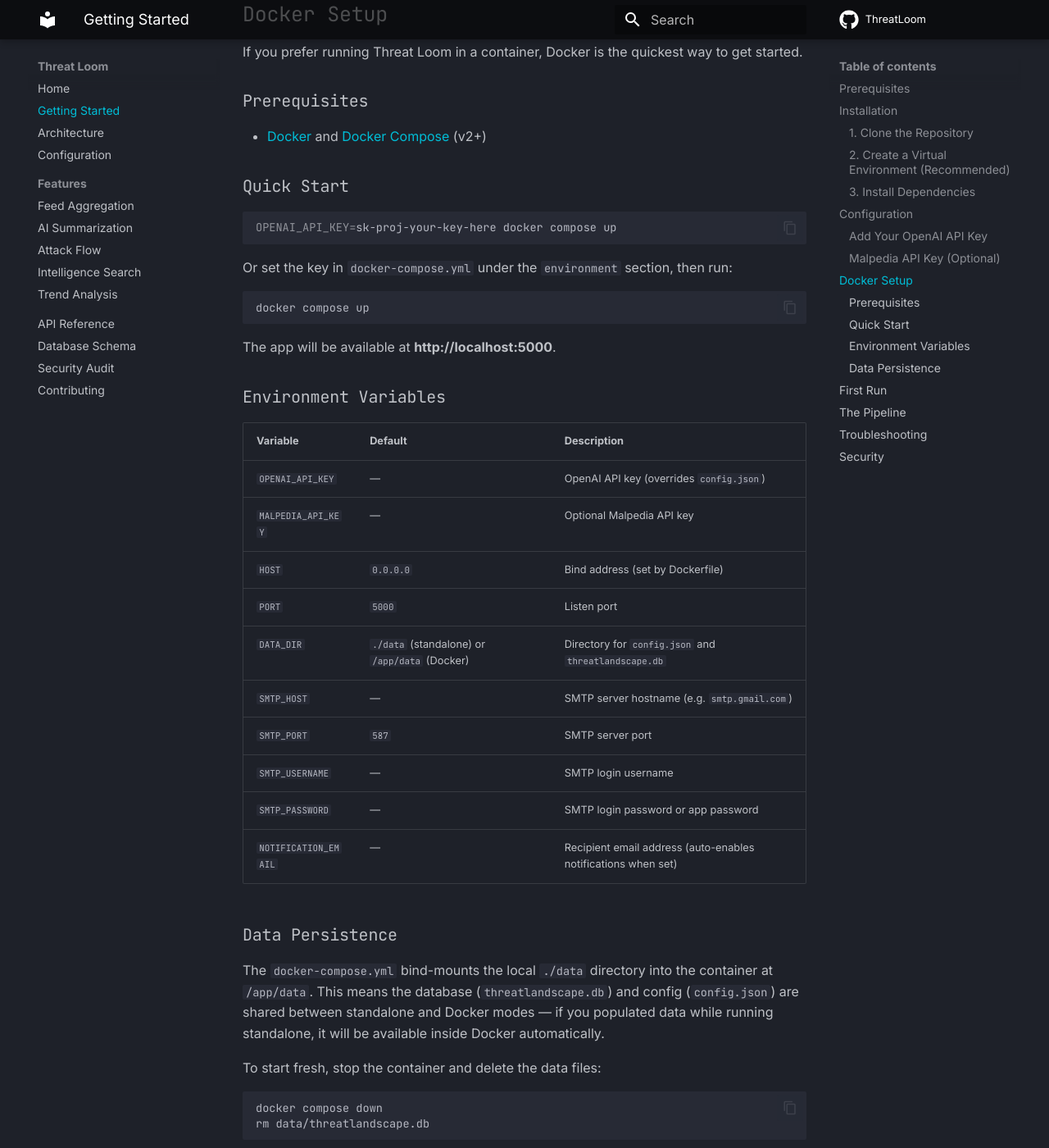
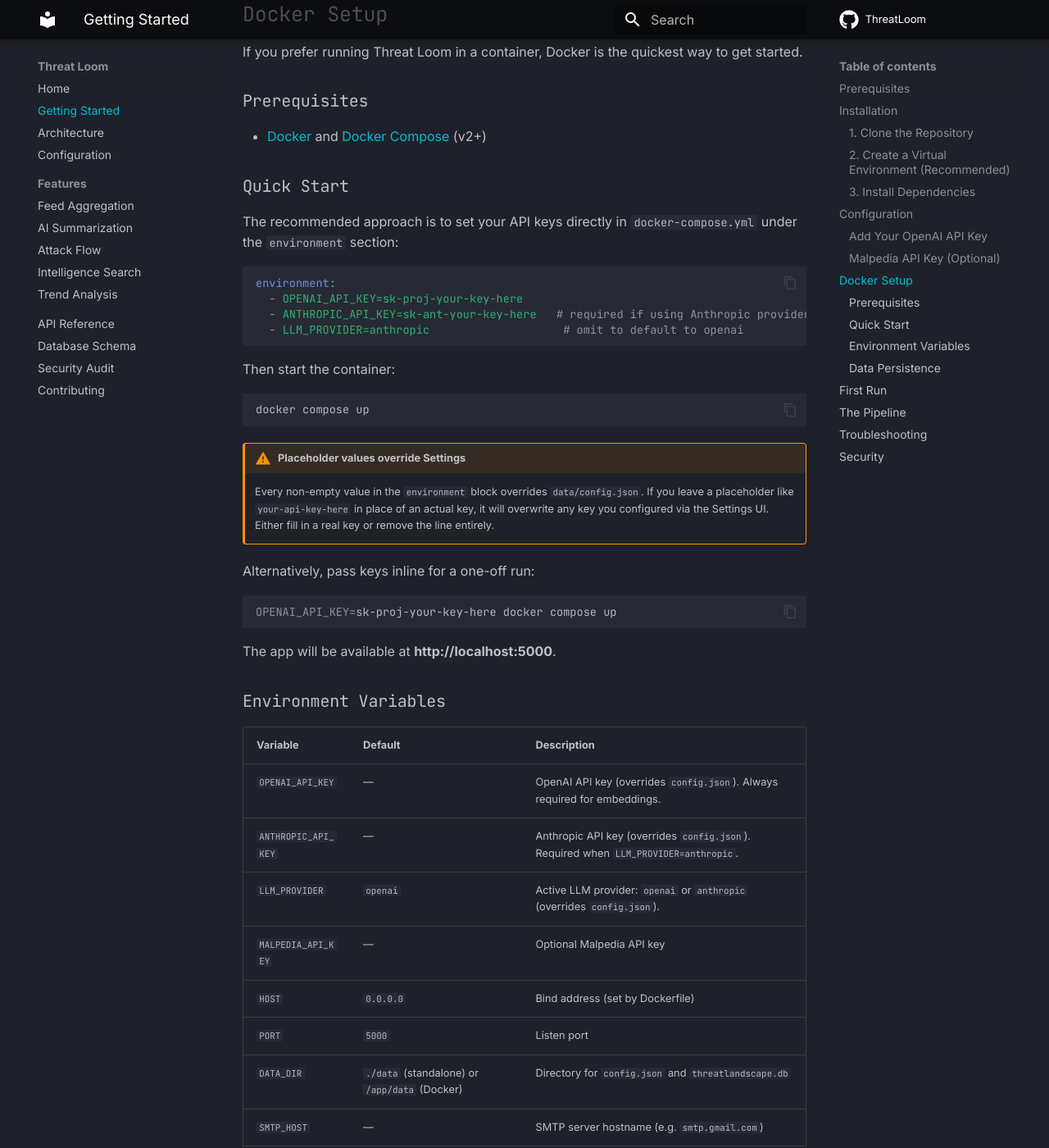
Before and after one commit to nikhilh-20/ThreatLoom, an MkDocs documentation site: the page built from docs/getting-started.md, in a window 1280 px wide and 1400 px high, scrolled down 2438 px. Shown: the whole window at 82% size. Built offline with MkDocs 1.6.1 and Material for MkDocs 9.7.7, drawn with Linux system fonts in a browser that asks for light colours; comment, search, counter and statistics services are not loaded.

````diff
--- a/app.py
+++ b/app.py
@@ -355,7 +355,7 @@ def api_test_anthropic_key():
 
         client = anthropic.Anthropic(api_key=api_key)
         client.messages.create(
-            model="claude-3-5-haiku-20241022",
+            model="claude-haiku-4-5-20251001",
             max_tokens=10,
             messages=[{"role": "user", "content": "Hi"}],
         )
--- a/config.py
+++ b/config.py
@@ -31,7 +31,7 @@ def get_default_config():
         "openai_api_key": "",
         "openai_model": "gpt-4o-mini",
         "anthropic_api_key": "",
-        "anthropic_model": "claude-3-5-haiku-20241022",
+        "anthropic_model": "claude-haiku-4-5-20251001",
         "malpedia_api_key": "",
         "fetch_interval_minutes": 30,
         "feeds": [
--- a/cost_tracker.py
+++ b/cost_tracker.py
@@ -8,7 +8,7 @@ _PRICING = {
     "gpt-4o": (2.50, 10.00),
     "gpt-4-turbo": (10.00, 30.00),
     "gpt-3.5-turbo": (0.50, 1.50),
-    "claude-3-5-haiku": (0.80, 4.00),
+    "claude-haiku": (0.80, 4.00),
     "claude-sonnet": (3.00, 15.00),
     "claude-opus": (15.00, 75.00),
 }
--- a/docker-compose.yml
+++ b/docker-compose.yml
@@ -9,8 +9,9 @@ services:
       - HOST=0.0.0.0
       - PORT=5000
       - DATA_DIR=/app/data
-      - OPENAI_API_KEY=        # Set your OpenAI API key
-      - MALPEDIA_API_KEY=      # Optional: set your Malpedia API key
+      - OPENAI_API_KEY=your-openai-api-key-here
+      - ANTHROPIC_API_KEY=your-anthropic-api-key-here
+      - MALPEDIA_API_KEY=your-malpedia-key-here
       # - SMTP_HOST=smtp.gmail.com
       # - SMTP_PORT=587
       # - SMTP_USERNAME=you@gmail.com
--- a/docs/getting-started.md
+++ b/docs/getting-started.md
@@ -99,14 +99,28 @@ If you prefer running Threat Loom in a container, Docker is the quickest way to
 
 ### Quick Start
 
-```bash
-OPENAI_API_KEY=sk-proj-your-key-here docker compose up
+The recommended approach is to set your API keys directly in `docker-compose.yml` under the `environment` section:
+
+```yaml
+environment:
+  - OPENAI_API_KEY=sk-proj-your-key-here
+  - ANTHROPIC_API_KEY=sk-ant-your-key-here   # required if using Anthropic provider
+  - LLM_PROVIDER=anthropic                    # omit to default to openai
 ```
 
-Or set the key in `docker-compose.yml` under the `environment` section, then run:
+Then start the container:
 
 ```bash
 docker compose up
+```
+
+!!! warning "Placeholder values override Settings"
+    Every non-empty value in the `environment` block overrides `data/config.json`. If you leave a placeholder like `your-api-key-here` in place of an actual key, it will overwrite any key you configured via the Settings UI. Either fill in a real key or remove the line entirely.
+
+Alternatively, pass keys inline for a one-off run:
+
+```bash
+OPENAI_API_KEY=sk-proj-your-key-here docker compose up
 ```
 
 The app will be available at **http://localhost:5000**.
@@ -115,7 +129,9 @@ The app will be available at **http://localhost:5000**.
 
 | Variable | Default | Description |
 |---|---|---|
-| `OPENAI_API_KEY` | — | OpenAI API key (overrides `config.json`) |
+| `OPENAI_API_KEY` | — | OpenAI API key (overrides `config.json`). Always required for embeddings. |
+| `ANTHROPIC_API_KEY` | — | Anthropic API key (overrides `config.json`). Required when `LLM_PROVIDER=anthropic`. |
+| `LLM_PROVIDER` | `openai` | Active LLM provider: `openai` or `anthropic` (overrides `config.json`). |
 | `MALPEDIA_API_KEY` | — | Optional Malpedia API key |
 | `HOST` | `0.0.0.0` | Bind address (set by Dockerfile) |
 | `PORT` | `5000` | Listen port |
````
Also changed, not shown: docs/configuration.md (+25 -0 lines), llm_client.py (+21 -2 lines), 1 other file.
